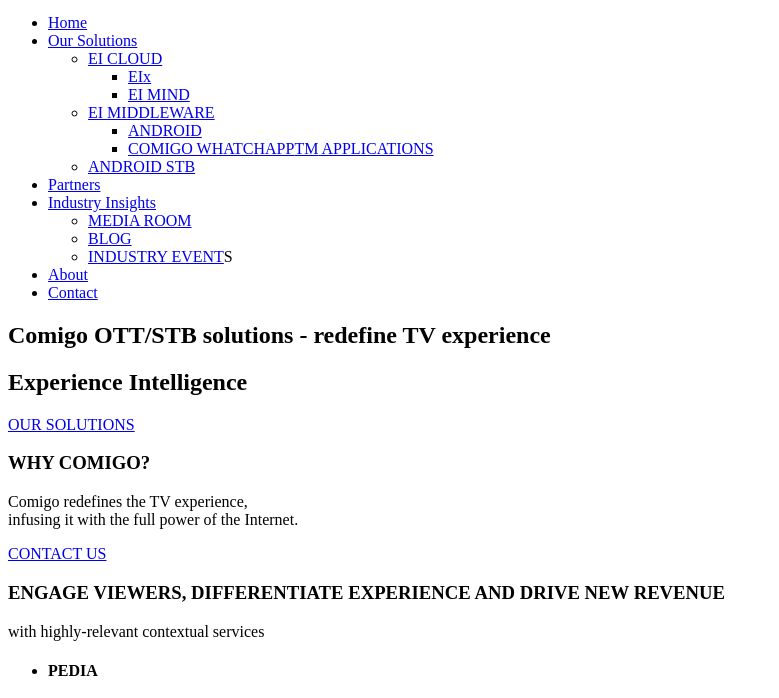
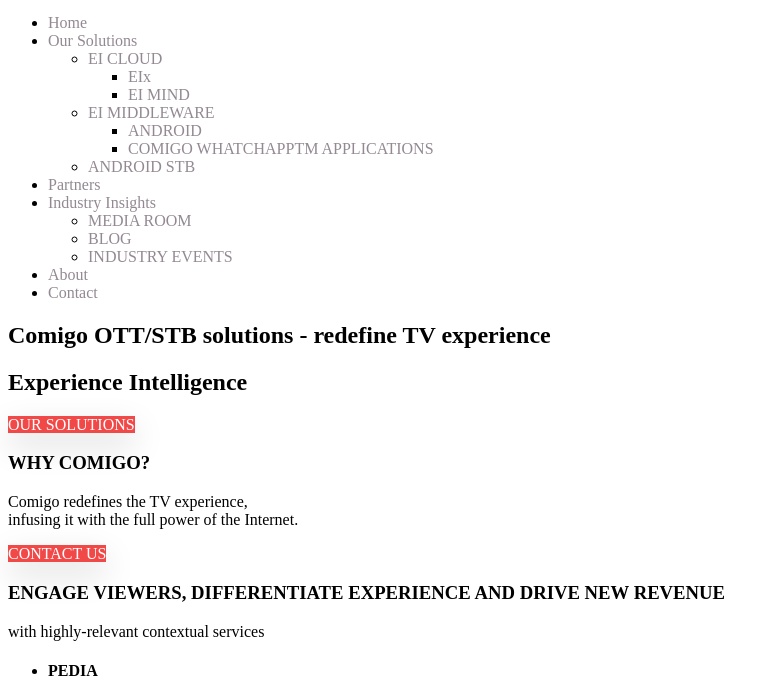
Before and after one commit to yasminny/comigo, a plain HTML site: page index.html in a window 1280 px wide. Shown: the part 40-738 px from the top of the page, without its empty margins (0-779 px from the left). Drawn offline with Linux system fonts and the light colour scheme.

Commit message:
added color style

```diff
--- a/index.html
+++ b/index.html
@@ -13,37 +13,37 @@
 
   <header>
     <a href="http://www.comigo.com/#"><img src="comigo-logo.png" alt="comigo logo"></a>
-    <nav class="top-nav">
+    <nav class="top-nav" id="menu">
       <ul>
         <li><a href="http://www.comigo.com/">Home</a></li>
         <li>
           <a href="http://www.comigo.com/our-solutions/">Our Solutions</a>
           <ul>
             <li>
-              <a href="http://www.comigo.com/our-solutions/ei-cloud/">EI CLOUD</a>
+              <a href="http://www.comigo.com/our-solutions/ei-cloud/" class="inside-menu">EI CLOUD</a>
               <ul>
-                <li><a href="http://www.comigo.com/our-solutions/ei-cloud/eix/">EI<span>x</span></a></li>
-                <li><a href="http://www.comigo.com/our-solutions/ei-cloud/ei-mind/">EI MIND</a></li>
+                <li><a href="http://www.comigo.com/our-solutions/ei-cloud/eix/" class="inside-menu">EI<span>x</span></a></li>
+                <li><a href="http://www.comigo.com/our-solutions/ei-cloud/ei-mind/" class="inside-menu">EI MIND</a></li>
               </ul>
             </li>
             <li>
-              <a href="http://www.comigo.com/our-solutions/ei-middleware/">EI MIDDLEWARE</a>
+              <a href="http://www.comigo.com/our-solutions/ei-middleware/" class="inside-menu">EI MIDDLEWARE</a>
               <ul>
-                <li><a href="http://www.comigo.com/our-solutions/ei-middleware/android/">ANDROID</a></li>
-                <li><a href="http://www.comigo.com/our-solutions/our-whatchapp-solution/">COMIGO
+                <li><a href="http://www.comigo.com/our-solutions/ei-middleware/android/" class="inside-menu">ANDROID</a></li>
+                <li><a href="http://www.comigo.com/our-solutions/our-whatchapp-solution/" class="inside-menu">COMIGO
                   WHATCHAPP<span>TM</span> APPLICATIONS</a></li>
               </ul>
             </li>
-            <li><a href="http://www.comigo.com/our-solutions/android-stb/">ANDROID STB</a></li>
+            <li><a href="http://www.comigo.com/our-solutions/android-stb/" class="inside-menu">ANDROID STB</a></li>
           </ul>
         </li>
         <li><a href="http://www.comigo.com/partners/">Partners</a></li>
         <li>
           <a href="http://www.comigo.com/#">Industry Insights</a>
           <ul>
-            <li><a href="http://www.comigo.com/media-room/">MEDIA ROOM</a></li>
-            <li><a href="http://www.comigo.com/blog/">BLOG</a></li>
-            <li><a href="http://www.comigo.com/industry-events/">INDUSTRY EVENT</a>S</li>
+            <li><a href="http://www.comigo.com/media-room/" class="inside-menu">MEDIA ROOM</a></li>
+            <li><a href="http://www.comigo.com/blog/" class="inside-menu">BLOG</a></li>
+            <li><a href="http://www.comigo.com/industry-events/" class="inside-menu">INDUSTRY EVENTS</a></li>
           </ul>
         </li>
         <li><a href="http://www.comigo.com/about-us/">About</a></li>
@@ -57,13 +57,13 @@
     <section>
       <h1>Comigo OTT/STB solutions - redefine TV experience</h1>
       <h2>Experience Intelligence</h2>
-      <a href="http://www.comigo.com/our-solutions/">OUR SOLUTIONS</a>
+      <a href="http://www.comigo.com/our-solutions/" class="red-button">OUR SOLUTIONS</a>
     </section>
 
     <section>
       <h3>WHY COMIGO?</h3>
       <p>Comigo redefines the TV experience,<br>infusing it with the full power of the Internet.</p>
-      <a href="http://www.comigo.com/contact-us/">CONTACT US</a>
+      <a href="http://www.comigo.com/contact-us/" class="red-button">CONTACT US</a>
     </section>
 
     <section>
@@ -119,12 +119,12 @@
       <div>
         <h3>ENHANCE</h3>
         <p>Comigo</p>
-        <a href="#">ENHANCE</a>
+        <a href="#" class="white-button">ENHANCE</a>
       </div>
       <div>
         <h3>DEPLOY BEST IN CLASS TV SERVICE</h3>
         <p>Comigo's Android-based STB (HW&MW)</p>
-        <a href="#">DEPLOY</a>
+        <a href="#" class="red-button">DEPLOY</a>
       </div>
 
     </section>
@@ -132,7 +132,7 @@
     <figure>
       <figcaption>YOUR CONTENT, COMIGO’S UNIQUE EXPERIENCE</figcaption>
       <p>Intelligence-based contextual<br>WatchApp<span>TM</span> Applications.</p>
-      <cite href="#">LEARN MORE</cite>
+      <cite href="#" class="red-button">LEARN MORE</cite>
       <img src="#">
     </figure>
 
--- a/styles/main.css
+++ b/styles/main.css
@@ -1,8 +1,43 @@
-@media (max-width: 700px)
+@media (max-width: 700px) {
+    .top-nav {
+        display: none;
+    }
 
-{
-.top-nav {
-    display: none;
+}
+a {
+    text-decoration: none;
 }
 
+.top-nav a:link, .top-nav a:visited {
+    color: #938992;
 }
+
+.top-nav a:hover, .top-nav a:focus{
+    color: #f68686;
+}
+.top-nav a:active {
+    color: #f14d4d;
+    font-weight: bold;
+}
+.inside-menu:link, .inside-menu:visited{
+    color:#7B7A7A
+}
+
+#menu .inside-menu:hover, #menu .inside-menu:focus, #menu .inside-menu:active{
+    color: white;
+    background-color:#F25A5A;
+}
+
+.red-button {
+    color: white;
+    background-color: #F14848;
+    transform: translateY(-3px);
+    box-shadow: 0 12px 32px rgba(0,0,0,.15);
+}
+
+.white-button {
+    color: #F36363;
+    background-color: white;
+    transform: translateY(-3px);
+    box-shadow: 0 12px 32px rgba(0,0,0,.15);
+}
```
